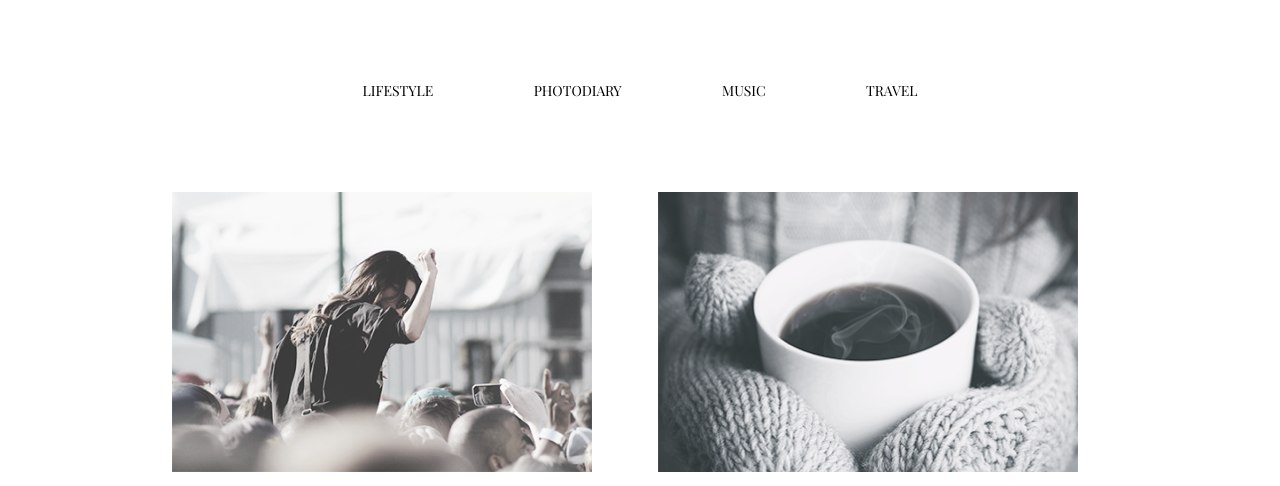
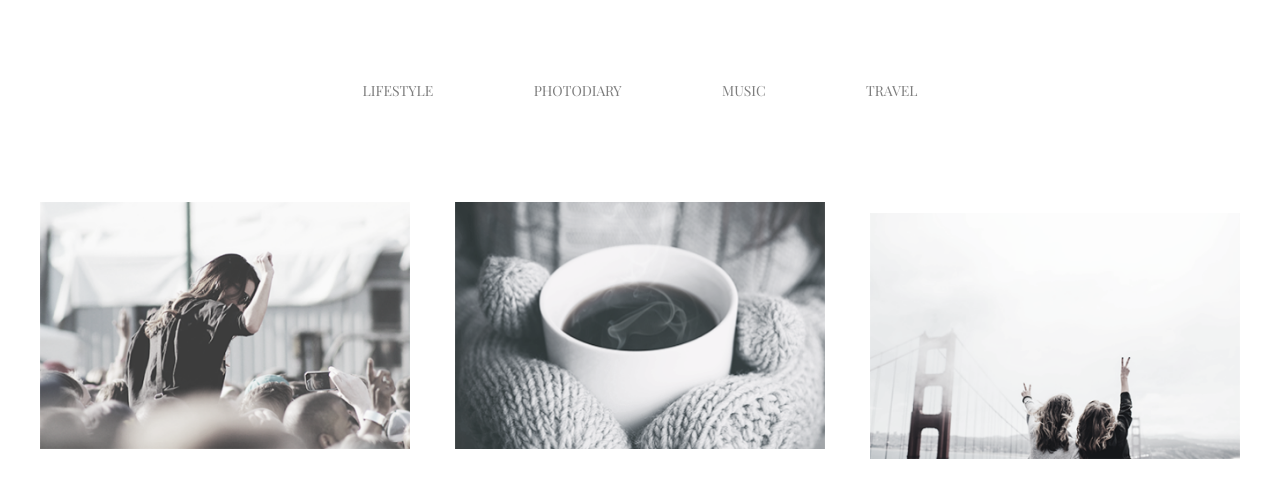
Before and after one commit to dzhurar/Photoblog, a plain HTML site: page index.html in a window 1280 px wide. Shown: the top 486 px of the page. Drawn offline with nearby package versions, Linux system fonts and the light colour scheme.

Commit message:
ver 35.1

```diff
--- a/scss/base/_all-styles.scss
+++ b/scss/base/_all-styles.scss
@@ -17,7 +17,20 @@ button{
     border: none;
 }
 .container{
-    width: 936px;
+    width: 480px;
     margin: 0 auto;
     padding: 0 15px;
 }
+img{
+    width: 100%;
+}
+@media screen and (min-width: 768px){
+    .container{
+        width: 768px;
+    }
+}
+@media screen and (min-width: 1200px){
+    .container{
+        width: 1200px;
+    }
+}
--- a/scss/components/_blog.scss
+++ b/scss/components/_blog.scss
@@ -3,18 +3,15 @@
     padding-bottom: 66px;
 }
 .main__card-list{
-    width: 906px;
     display: flex;
-    flex-wrap: wrap;
-    justify-content: space-between;
+    flex-direction: column;
+    align-items: center;
 }
 .main__card-item{
-    width: 420px;
-    margin-bottom: 130px;
+    width: 450px;
+    margin-bottom: 80px;
 }
 .main__card-img{
-    width: 420px;
-    height: 280;
     margin-bottom: 32px;
 }
 .main__card-name{
@@ -50,3 +47,76 @@
         border: 1px solid $hover-color;
     }
 }
+
+@media screen and (min-width: 768px){
+    .main__card-list{
+        flex-direction: row;
+        justify-content: space-between;
+        flex-wrap: wrap;
+    }
+    .main__card-item{
+        width: 350px;
+        margin-bottom: 100px;
+    }
+}
+@media screen and (min-width: 1200px){
+    .main__card-item{
+        width: 370px;
+        margin-bottom: 130px;
+    }
+}
+
+
+
+// .main{
+//     padding-top: 92px;
+//     padding-bottom: 66px;
+// }
+// .main__card-list{
+//     width: 906px;
+//     display: flex;
+//     flex-wrap: wrap;
+//     justify-content: space-between;
+// }
+// .main__card-item{
+//     width: 420px;
+//     margin-bottom: 130px;
+// }
+// .main__card-img{
+//     width: 420px;
+//     height: 280;
+//     margin-bottom: 32px;
+// }
+// .main__card-name{
+//     font-family: 'Ubuntu', sans-serif;
+//     font-size: 14px;
+//     color: $card-name-color;
+//     text-transform: uppercase;
+// }
+// .main__card-title{
+//     color: $text-color;
+//     margin-top: 32px;
+//     margin-bottom: 40px;
+//     font-size: 30px;
+// }
+// .main__card-text{
+//     font-size: 14px;
+//     color: $text-color;
+// }
+// .main__wrap-button{
+//     display: flex;
+//     justify-content: center;
+// }
+// .main__button{
+//     font-size: 14px;
+//     background-color:#fff ;
+//     color: $text-color;
+//     border: 1px solid $text-color;
+//     padding: 20px 48px;
+
+//     &:hover,
+//     &:focus{
+//         color: $hover-color;
+//         border: 1px solid $hover-color;
+//     }
+// }
--- a/scss/components/_header.scss
+++ b/scss/components/_header.scss
@@ -2,18 +2,27 @@
     padding-top: 71px;
 }
 .header__nav-list{
-    width: 555px;
+    width: 480px;
     margin: 0 auto;
-    display: flex;
-    justify-content: space-between;
+    text-align: center;
 }
 .header__nav-link{
     font-size: 14px;
-    color: var(--nav-color);
+    color: $nav-color;
     text-transform: uppercase;
+    margin-bottom: 10px;
+    display: inline-block;
 
     &:hover,
     &:focus{
         color: $hover-color;
     }
 }
+@media screen and (min-width:768px){
+    .header__nav-list{
+        width: 555px;
+        margin: 0 auto;
+        display: flex;
+        justify-content: space-between;
+    }
+}
```
Also changed, not shown: css/main.css, css/main.min.css, 2 other files.
